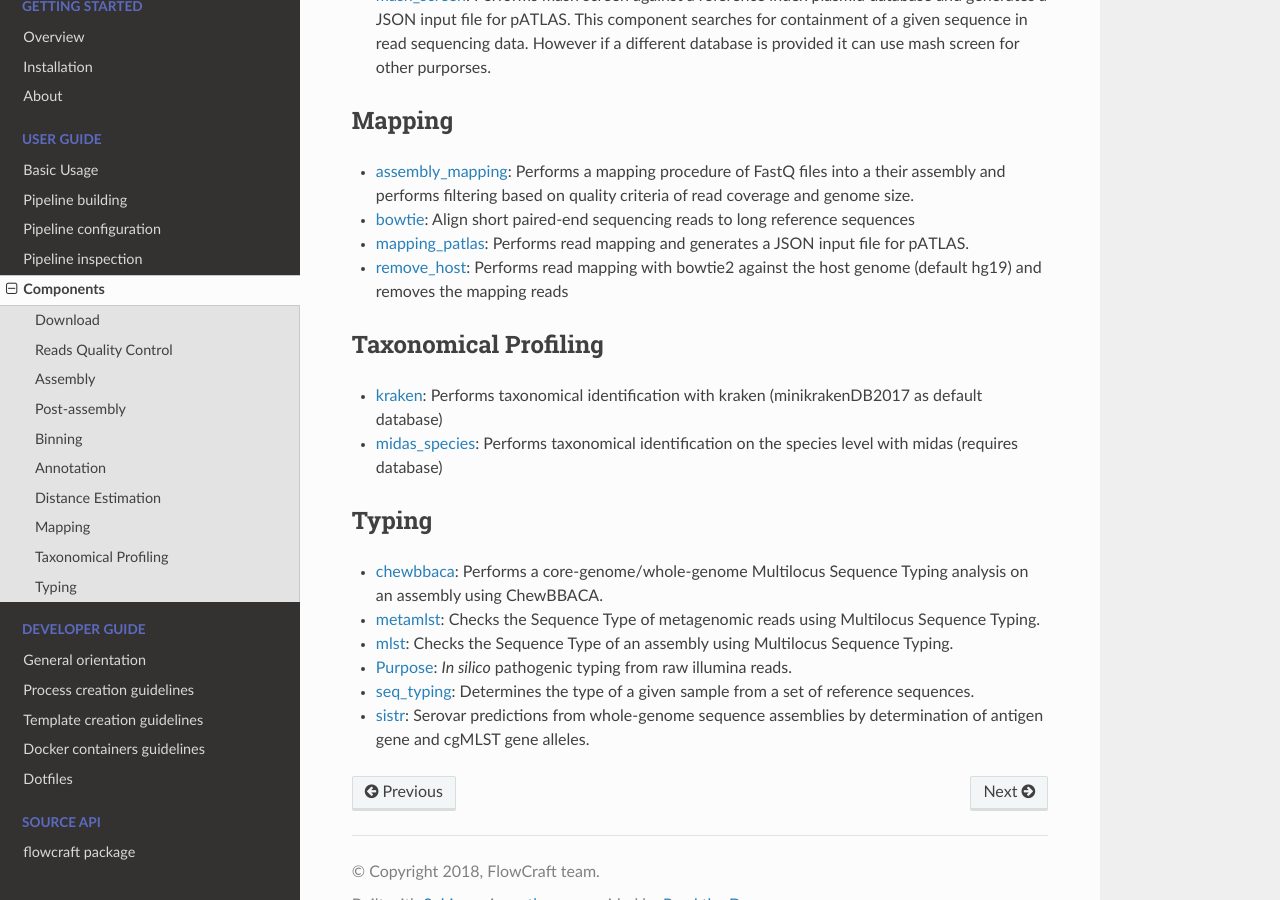
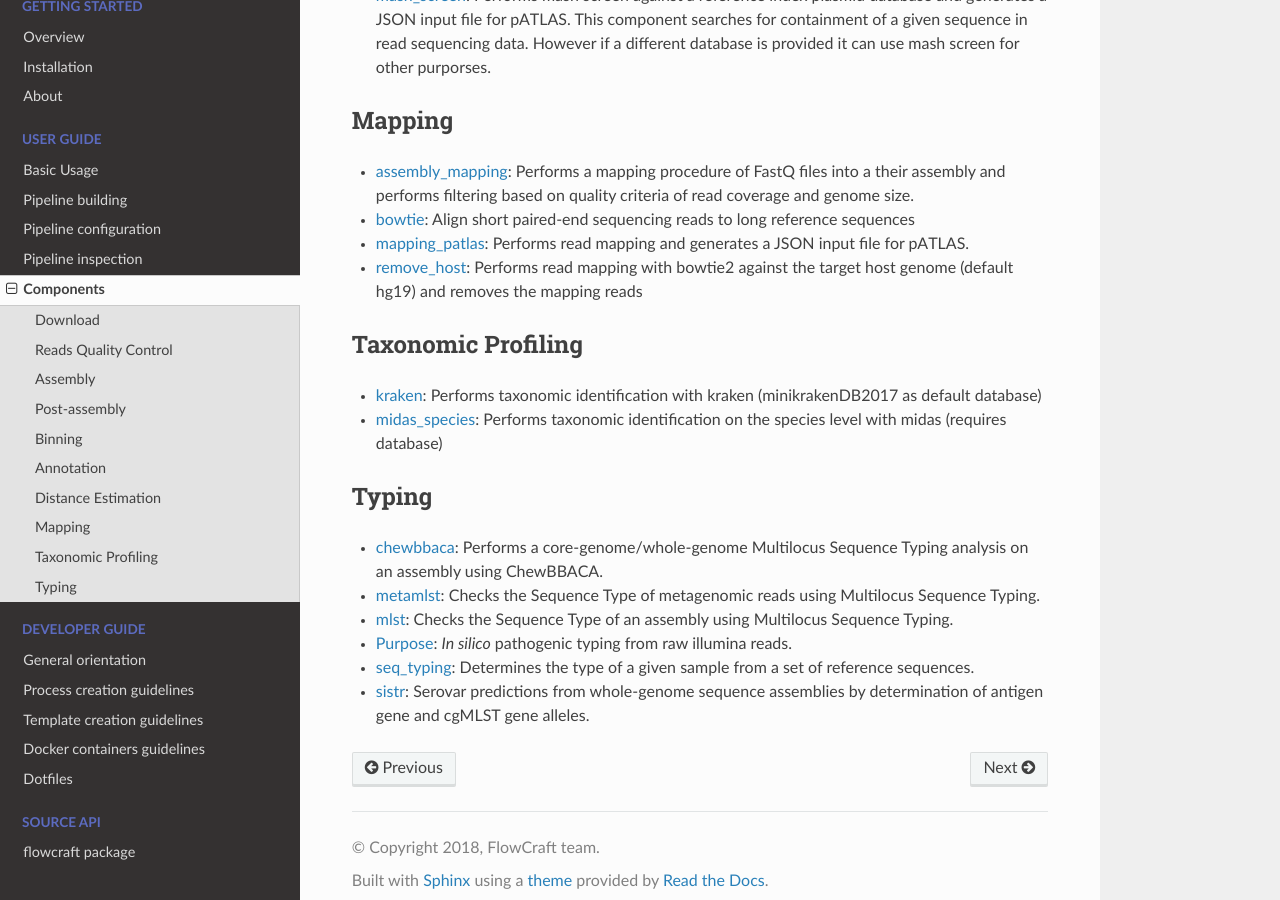
Before and after one commit to assemblerflow/flowcraft, a Sphinx documentation site: the page built from docs/user/available_components.rst, in a window 1280 px wide and 900 px high, scrolled down 1480 px. Built offline with Sphinx 7.4.7 and the Read the Docs theme 2.0.0, drawn with Linux system fonts in a browser that asks for light colours.

Commit message:
fixed several typos

```diff
--- a/docs/user/available_components.rst
+++ b/docs/user/available_components.rst
@@ -108,15 +108,15 @@ Mapping
   input file for pATLAS.
 
 - :doc:`components/remove_host`: Performs read mapping with bowtie2
-  against the host genome (default hg19) and removes the mapping reads
+  against the target host genome (default hg19) and removes the mapping reads
 
-Taxonomical Profiling
+Taxonomic Profiling
 ---------------------
 
-- :doc:`components/kraken`: Performs taxonomical identification with kraken
+- :doc:`components/kraken`: Performs taxonomic identification with kraken
   (minikrakenDB2017 as default database)
 
-- :doc:`components/midas_species`: Performs taxonomical identification on the
+- :doc:`components/midas_species`: Performs taxonomic identification on the
   species level with midas (requires database)
 
 Typing
```
Also changed, not shown: changelog.md (+5 -5 lines).
